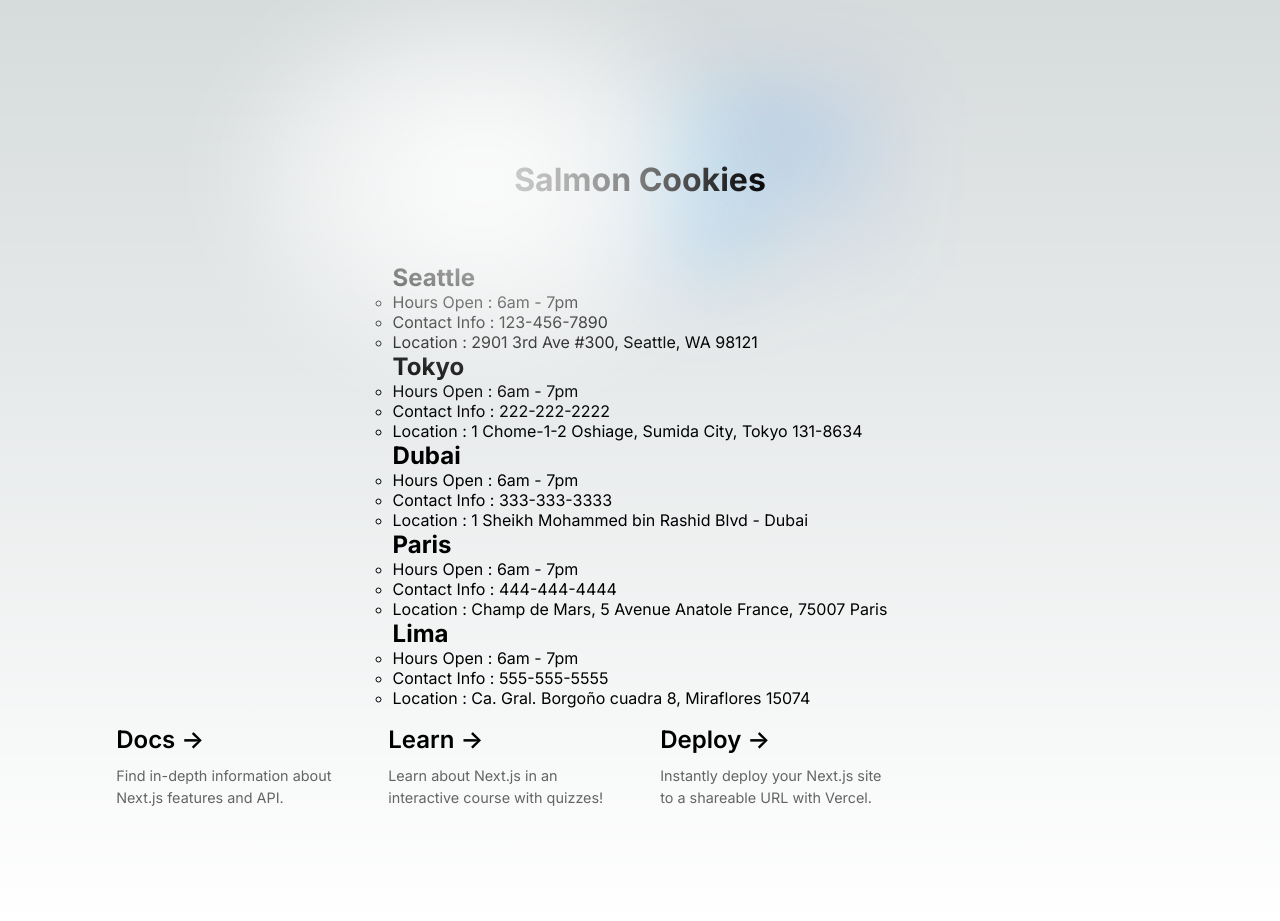
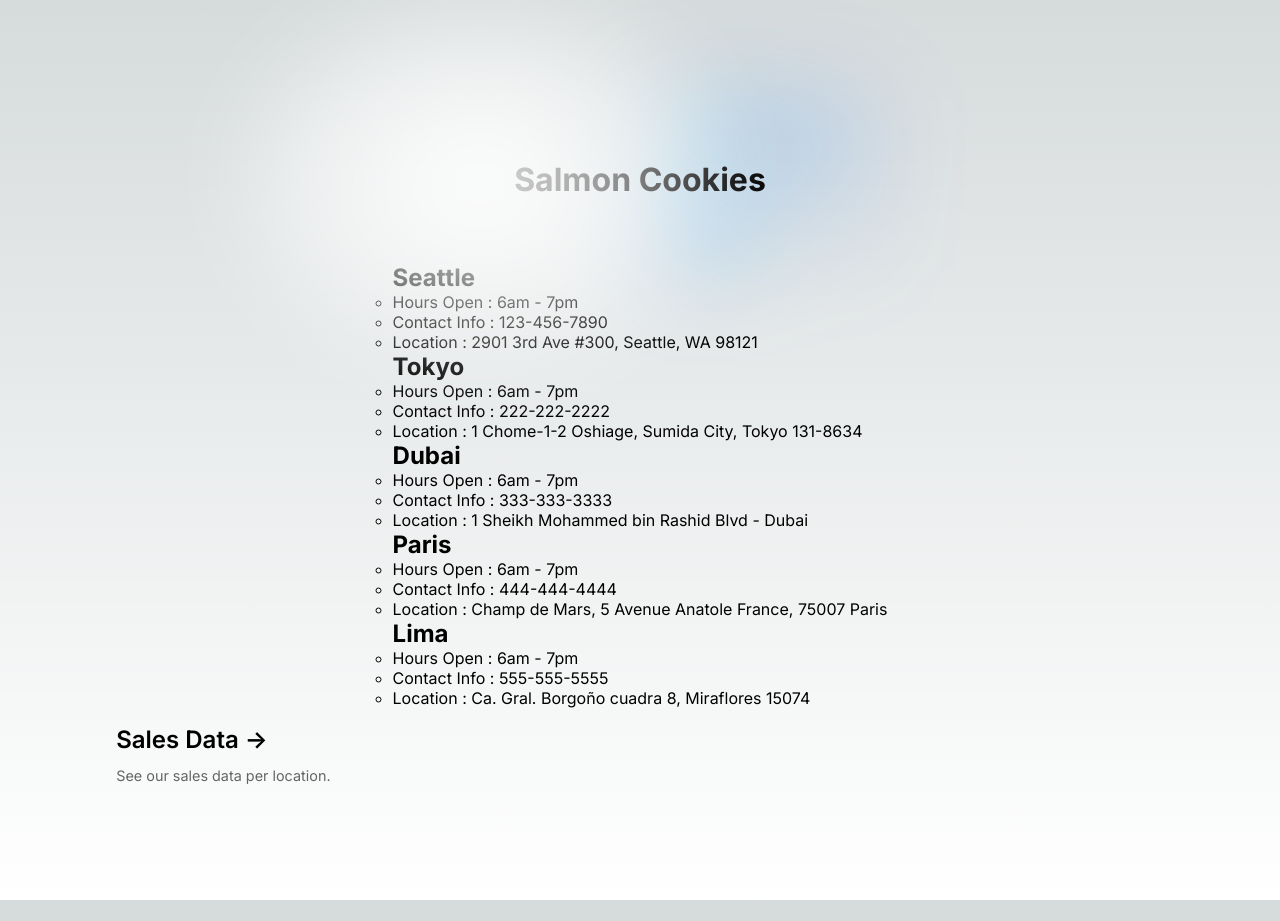
Before and after one commit to kennywlino/salmon-cookies-next-js, a Next.js app: page / in a window 1280 px wide. After the commit the page ends 900 px from the top, so only its background shows below. Built offline with nearby package versions, Linux system fonts and the light colour scheme.

Commit message:
Updating README.

```diff
--- a/src/pages/index.js
+++ b/src/pages/index.js
@@ -29,40 +29,12 @@ export default function Home() {
             className={styles.card}
           >
             <h2 className={inter.className}>
-              Docs <span>-&gt;</span>
+              Sales Data <span>-&gt;</span>
             </h2>
             <p className={inter.className}>
-              Find in-depth information about Next.js features and&nbsp;API.
+              See our sales data per location.
             </p>
           </Link>
-          <a
-            href="https://nextjs.org/learn?utm_source=create-next-app&utm_medium=default-template&utm_campaign=create-next-app"
-            className={styles.card}
-            target="_blank"
-            rel="noopener noreferrer"
-          >
-            <h2 className={inter.className}>
-              Learn <span>-&gt;</span>
-            </h2>
-            <p className={inter.className}>
-              Learn about Next.js in an interactive course with&nbsp;quizzes!
-            </p>
-          </a>
-
-          <a
-            href="https://vercel.com/new?utm_source=create-next-app&utm_medium=default-template&utm_campaign=create-next-app"
-            className={styles.card}
-            target="_blank"
-            rel="noopener noreferrer"
-          >
-            <h2 className={inter.className}>
-              Deploy <span>-&gt;</span>
-            </h2>
-            <p className={inter.className}>
-              Instantly deploy your Next.js site to a shareable URL
-              with&nbsp;Vercel.
-            </p>
-          </a>
         </div>
       </main>
     </>
```
Also changed, not shown: src/pages/hunterTesting.js (deleted, +0 -55 lines), 1 other file (tests, documents, lock files or other folders).
